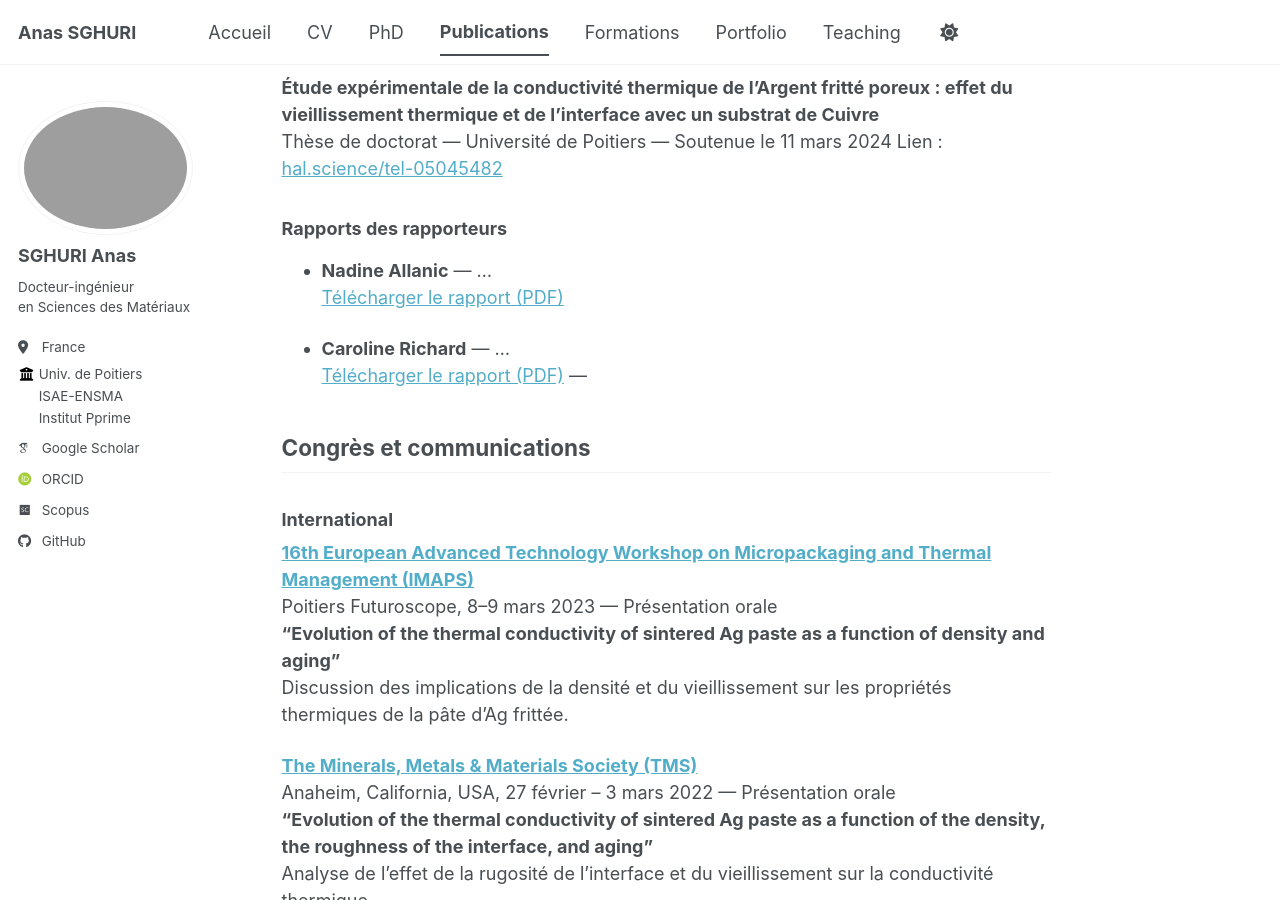
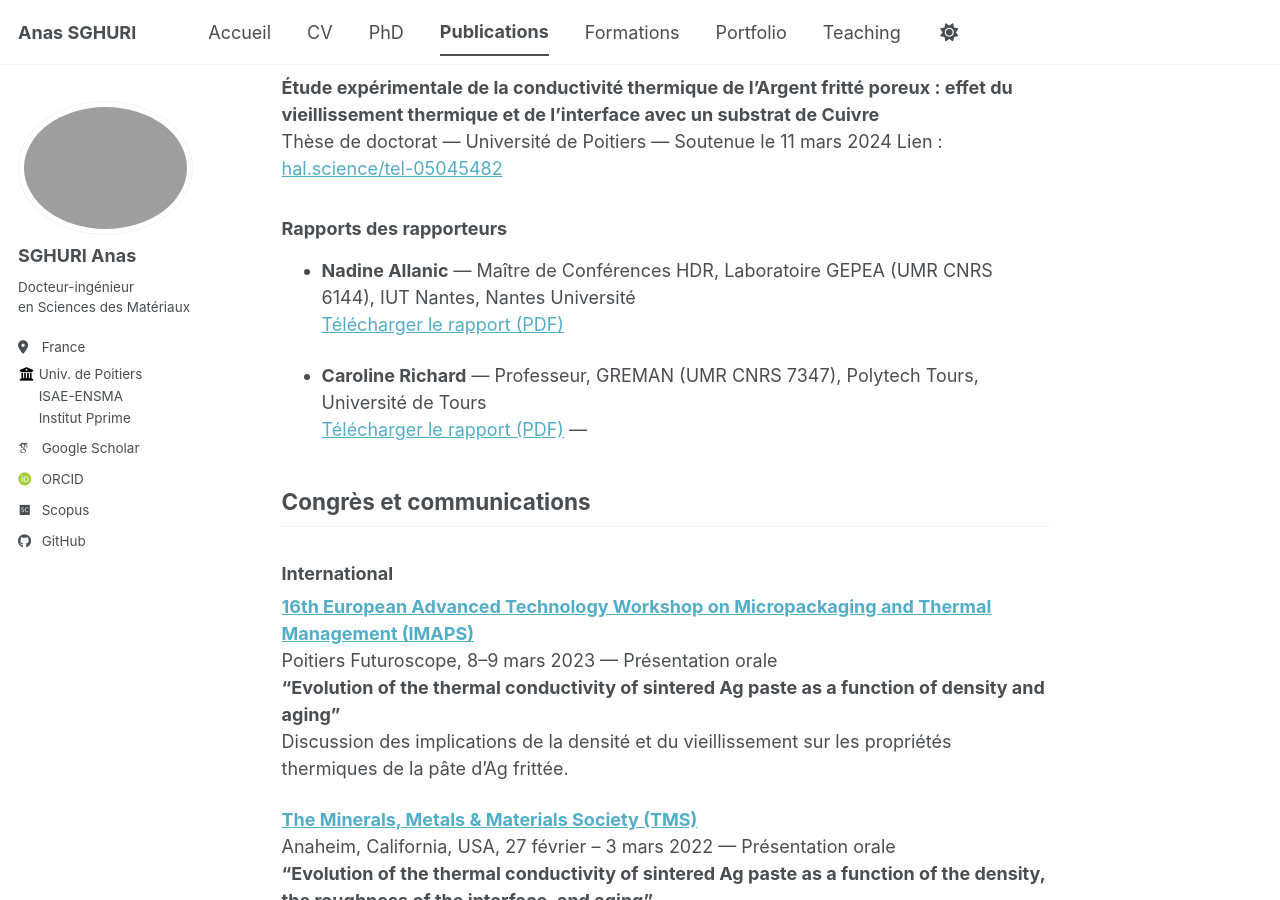
Before and after one commit to Anas-Sg-git/anas-sghuri, a Jekyll site: the page built from _pages/publications.md, in a window 1280 px wide and 900 px high, scrolled down 420 px. Built offline with Jekyll 4.4.1, drawn with Linux system fonts in a browser that asks for light colours; some web fonts are replaced; a script bundle is joined from its source files by our own code; library files that are not in the unit come from our copies.

Commit message:
Update publications.md

```diff
--- a/_pages/publications.md
+++ b/_pages/publications.md
@@ -21,10 +21,10 @@
 
 ### Rapports des rapporteurs
 
-- **Nadine Allanic** — ...
+- **Nadine Allanic** — Maître de Conférences HDR, Laboratoire GEPEA (UMR CNRS 6144), IUT Nantes, Nantes Université
   [Télécharger le rapport (PDF)]({{ site.baseurl }}/files/SGHURI_Anas_rapport_ALLANIC_20240221.pdf)
 
-- **Caroline Richard** — ...
+- **Caroline Richard** — Professeur, GREMAN (UMR CNRS 7347), Polytech Tours, Université de Tours
   [Télécharger le rapport (PDF)]({{ site.baseurl }}/files/SGHURI_Anas_rapport_RICHARD_20240212.pdf)
 ---
 
```
